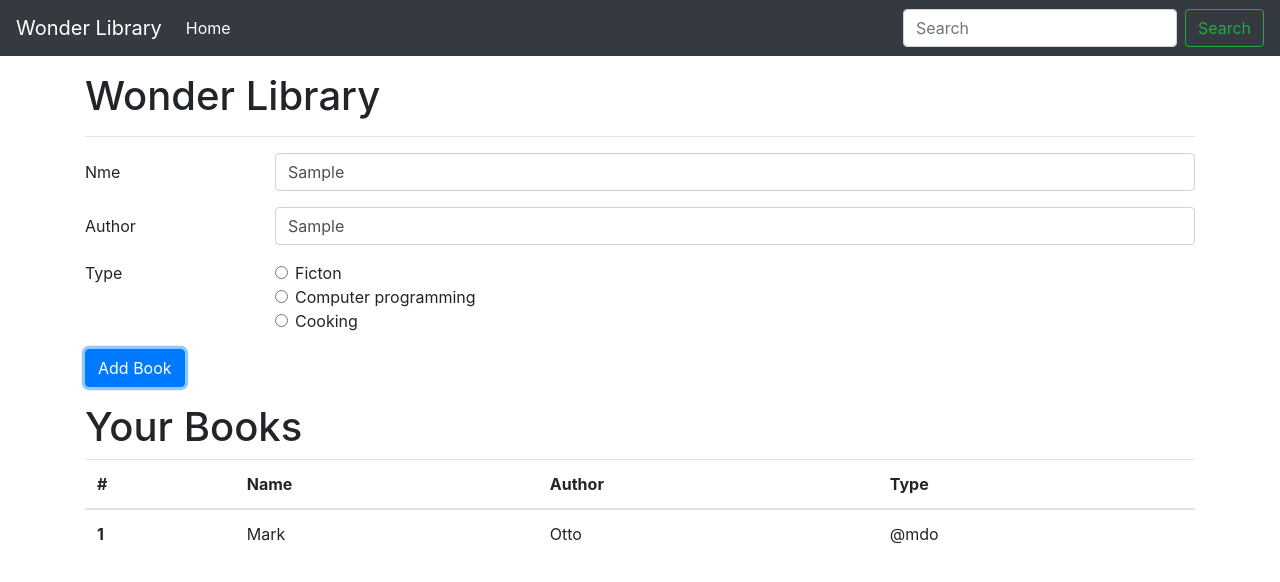
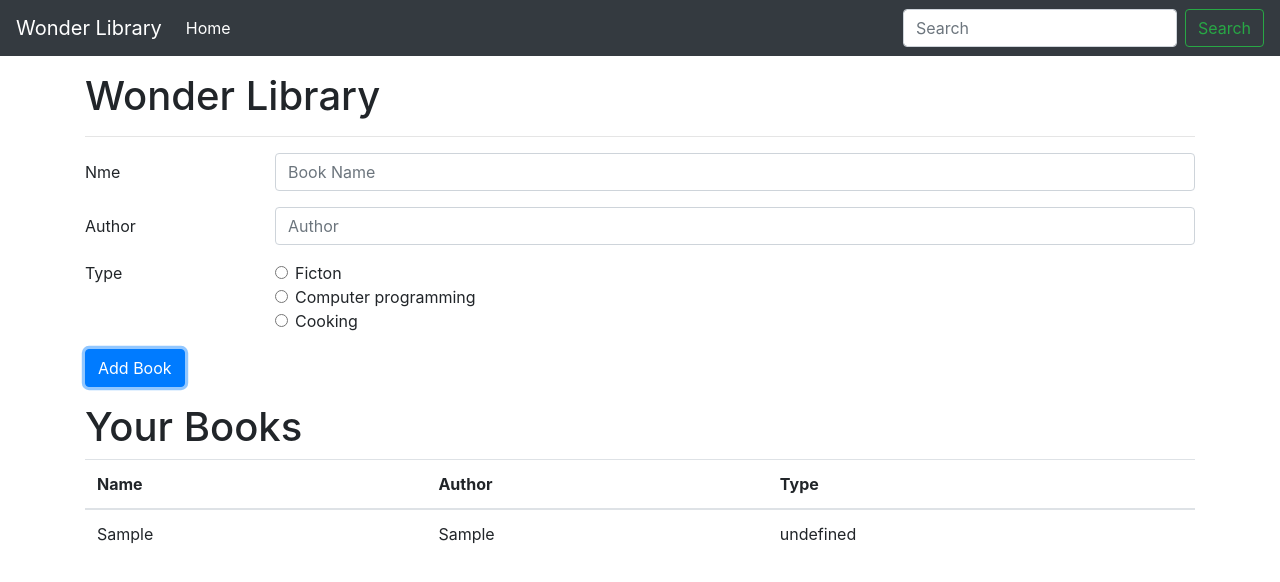
Before and after one commit to anand-harsh/library-app, a plain HTML site: page index.html in a window 1280 px wide. Both pictures are taken after typing "Sample", "Sample" into the empty fields and a click on the button "Add Book". Drawn offline with nearby package versions, Linux system fonts and the light colour scheme.

Commit message:
added table

```diff
--- a/app.js
+++ b/app.js
@@ -1,50 +1,62 @@
-console.log('app.js')
+console.log("app.js");
 
-function Book(name, author, type){
-    this.name=name;
-    this.author=author;
-    this.type=type;
+function Book(name, author, type) {
+  this.name = name;
+  this.author = author;
+  this.type = type;
 }
 
 // display constrctor
 
-function Display(){
-
-}
-
+function Display() {}
 
 // add methods to display prototype
 
+Display.prototype.add = function (book) {
+  console.log("Adding to UI");
+  tableBody = document.getElementById("tableBody");
+  let uiString = `
+                 <tr>
+                    <td>${book.name}</td>
+                    <td>${book.author}</td>
+                    <td>${book.type}</td>
+                  </tr>
+                  `;
+    tableBody.innerHTML+=uiString;
+};
 
-
-
+Display.prototype.clear = function () {
+  let libraryForm = document.getElementById("libraryForm");
+  libraryForm.reset();
+};
 
 // add submit eventlistner to libraryForm
 
-let libraryForm=document.getElementById('libraryForm');
-libraryForm.addEventListener('submit', libraryFormSubmit);
+let libraryForm = document.getElementById("libraryForm");
+libraryForm.addEventListener("submit", libraryFormSubmit);
 
-function libraryFormSubmit(e){
-    console.log('You have submitted library form')
-    let name=document.getElementById('bookName').value;
-    let author=document.getElementById('author').value;
-    let type;
+function libraryFormSubmit(e) {
+  console.log("You have submitted library form");
+  let name = document.getElementById("bookName").value;
+  let author = document.getElementById("author").value;
+  let type;
 
-    let fiction=document.getElementById('fiction');
-    let programming=document.getElementById('programming');
-    let cooking=document.getElementById('cooking');
+  let fiction = document.getElementById("fiction");
+  let programming = document.getElementById("programming");
+  let cooking = document.getElementById("cooking");
 
-    if (fiction.checked){
-        type=fiction.value;
-    }
-    else if (programming.checked){
-            type=programming.value;
-    }
-    else if (cooking.checked){
-        type=cooking.value;
-    }
-    let book=new Book(name, author, type);
-    console.log(book);
-    e.preventDefault();  // remove reload issue
+  if (fiction.checked) {
+    type = fiction.value;
+  } else if (programming.checked) {
+    type = programming.value;
+  } else if (cooking.checked) {
+    type = cooking.value;
+  }
+  let book = new Book(name, author, type);
+  console.log(book);
 
+  let display = new Display();
+  display.add(book);
+  display.clear();
+  e.preventDefault(); // remove reload issue
 }
--- a/index.html
+++ b/index.html
@@ -102,19 +102,12 @@
             <table class="table">
                 <thead>
                   <tr>
-                    <th scope="col">#</th>
                     <th scope="col">Name</th>
                     <th scope="col">Author</th>
                     <th scope="col">Type</th>
                   </tr>
                 </thead>
-                <tbody>
-                  <tr>
-                    <th scope="row">1</th>
-                    <td>Mark</td>
-                    <td>Otto</td>
-                    <td>@mdo</td>
-                  </tr>
+                <tbody id="tableBody">
                 </tbody>
               </table>
           </div>
```
